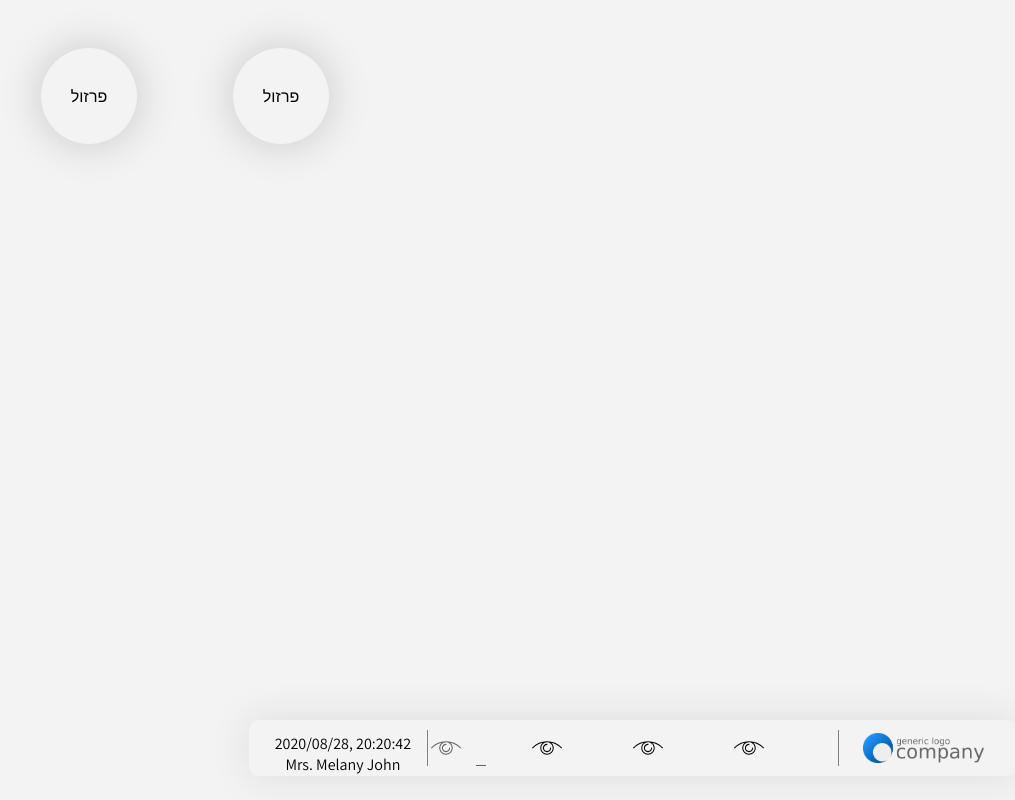
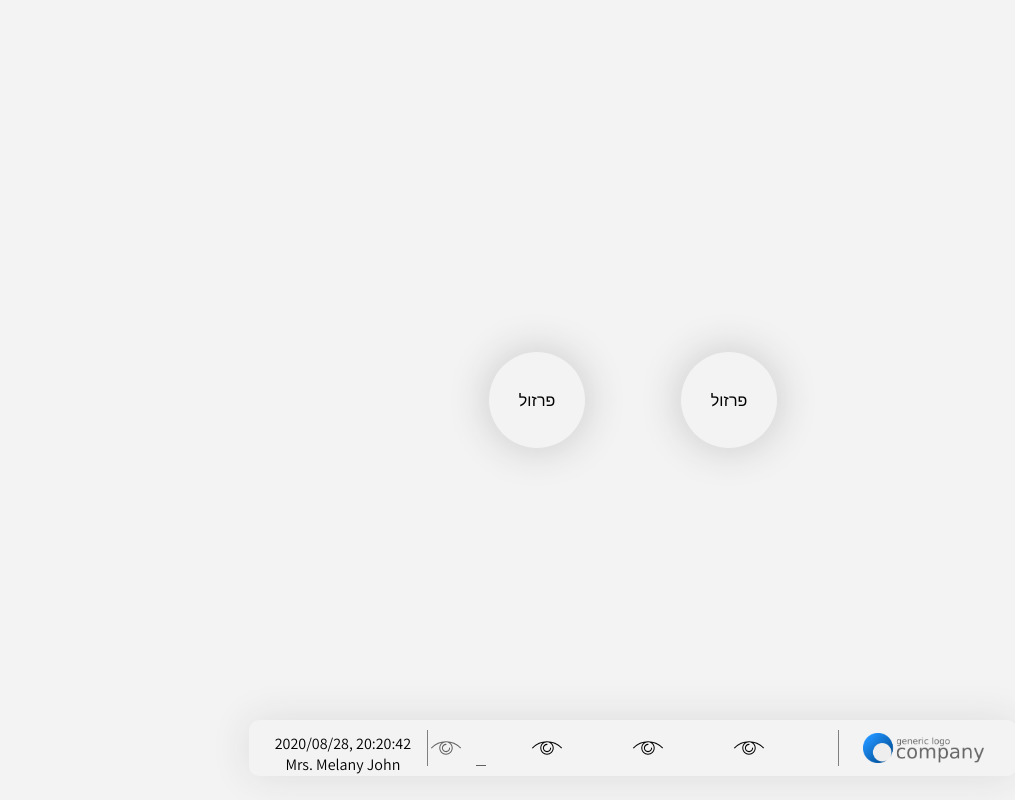
Before and after one commit to ZukLevinson/P4, a React (Create React App) app in the folder ui/: page /live in a window 1280 px wide. Shown: the whole page, without its empty margins (7-1022 px from the left). Built offline with nearby package versions, Linux system fonts and the light colour scheme.

Commit message:
Changed LiveView animation

```diff
--- a/ui/src/components/Live/Bubble.js
+++ b/ui/src/components/Live/Bubble.js
@@ -27,58 +27,10 @@ class Bubble extends React.Component {
         textAlign: 'center'
     }
 
-    componentDidMount = () => {
-        const rect = this.selector.current.getBoundingClientRect();
-        this.setState({element: rect})
-    };
-
-    componentDidUpdate(prevProps, prevState, snapshot) {
-        const element = this.state.element
-        this.bubbleStyle = {
-            width: '50%',
-            height: '50%',
-            background: '#F3F3F3',
-            borderRadius: '5vw',
-            boxShadow: '0 0 40px rgba(46, 46, 46, 0.22)',
-            left: `calc(${element.width / 2}px - 33% - ${this.state.x}px)`,
-            top: `calc(${element.height / 2}px - 33% - ${this.state.y}px)`,
-            display: 'flex',
-            flexDirection: 'column',
-            cursor: 'pointer',
-            position: 'absolute'
-        }
-    }
-
-    handleMovement = (e) => {
-        const element = this.state.element
-        this.setState({
-            x: (element.width / 2 - (element.right - e.clientX))/10,
-            y: (element.height / 2 - (element.bottom - e.clientY))/10
-        })
-    }
-
-    handleLeave = () => {
-        this.setState({x: 0, y: 0})
-        this.bubbleStyle = {
-            width: '50%',
-            height: '50%',
-            borderRadius: '5vw',
-            boxShadow: '0 0 40px rgba(46, 46, 46, 0.22)',
-            margin: 'auto',
-            marginLeft: `auto`,
-            marginTop: `auto`,
-            display: 'flex',
-            flexDirection: 'column',
-            cursor: 'pointer',
-            transition: '1s'
-        }
-    }
-
     render() {
         return (
             <div ref={this.selector} id={'container'}
-                 style={{width: '15vw', height: '15vw', display: 'flex', position: 'relative'}}
-                 onMouseMove={this.handleMovement.bind(this)} onMouseLeave={this.handleLeave.bind(this)}>
+                 style={{width: '15vw', height: '15vw', display: 'flex', position: 'relative'}}>
                 <div style={this.bubbleStyle}>
                     <div style={this.titleStyle}>
                         {this.state.title}
--- a/ui/src/components/Live/LiveView.js
+++ b/ui/src/components/Live/LiveView.js
@@ -5,20 +5,74 @@ import Bubble from "./Bubble";
 class LiveView extends React.Component {
     constructor() {
         super()
-        this.state = {}
+        this.state = {
+            x: 0,
+            y: 0
+        }
+
+        this.selector = React.createRef();
+        this.selector1 = React.createRef()
     }
 
-    boxStyle={
-        width:'100%',
-        height:'100%',
-        display:'flex'
+    boxStyle = {
+        width: '100%',
+        height: '100%', position: 'relative',
+        display: 'flex',
+        alignItems: 'center',
+        justifyContent: 'center'
+    }
+
+    containerStyle = {
+        position: 'absolute',
+        display: 'flex'
+    }
+
+    componentDidMount = () => {
+        const rect = this.selector.current.getBoundingClientRect();
+        const bubbles = document.getElementById('bubbles')
+        this.setState({element: rect})
+        this.setState({bubbles: [bubbles.offsetWidth, bubbles.offsetHeight]})
+    };
+
+    componentDidUpdate(prevProps, prevState, snapshot) {
+        const element = this.state.element
+        const bubbles = this.state.bubbles
+
+        this.containerStyle = {
+            position: 'absolute',
+            display: 'flex',
+            left: `calc(${element.width / 2}px - ${bubbles[0] / 2}px - ${this.state.x}px)`,
+            top: `calc(${element.height / 2}px - ${bubbles[1] / 2}px - ${this.state.y}px)`,
+        }
+    }
+
+    handleMovement = (e) => {
+        const element = this.state.element
+        this.setState({
+            x: (element.width / 2 - (element.right - e.clientX)) / 10,
+            y: (element.height / 2 - (element.bottom - e.clientY)) / 10
+        })
+    }
+
+    handleLeave = () => {
+        this.setState({x: 0, y: 0})
+        this.containerStyle = {
+            position: 'absolute',
+            display: 'flex',
+            margin: 'auto',
+            marginLeft: `auto`,
+            marginTop: `auto`
+        }
     }
 
     render() {
         return (
-            <div style={this.boxStyle}>
-                <Bubble/>
-                <Bubble/>
+            <div style={this.boxStyle} ref={this.selector} onMouseMove={this.handleMovement.bind(this)}
+                 onMouseLeave={this.handleLeave.bind(this)}>
+                <div id={'bubbles'} style={this.containerStyle}>
+                    <Bubble/>
+                    <Bubble/>
+                </div>
             </div>
         )
     }
--- a/ui/src/components/Main Menu/Menu.js
+++ b/ui/src/components/Main Menu/Menu.js
@@ -59,7 +59,8 @@ const containerStyle = {
     width: '100vw',
     position: 'absolute',
     display: 'flex',
-    justifyContent: 'center'
+    justifyContent: 'center',
+    zIndex:'1000'
 }
 
 const menuStyle = {
```
